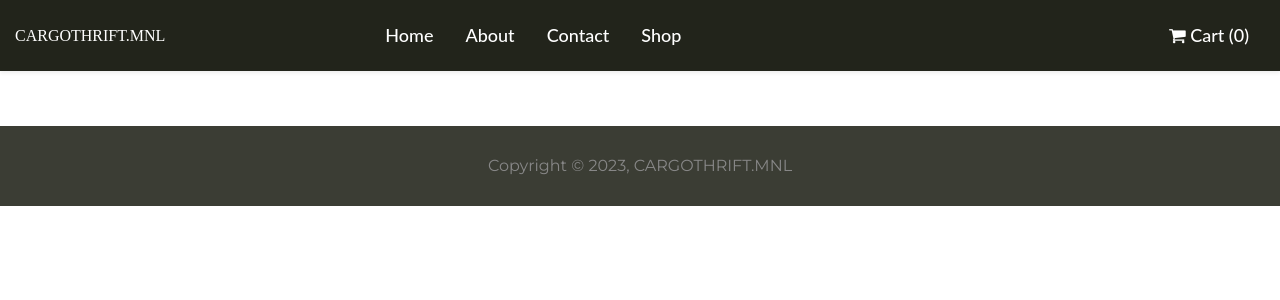
After one commit to eosgnb/cargothriftmnl, a PHP site: page /cargo.php in a window 1280 px wide. The commit adds this page. Shown: the top 300 px of the page. Run offline with PHP 8.4, Linux system fonts and the light colour scheme.

Commit message:
New Things

```diff
--- /dev/null
+++ b/cargo.php
@@ -0,0 +1,21 @@
+<!doctype html>
+<html lang="en">
+<head>
+    <meta charset="utf-8">
+    <meta name="viewport" content="width=device-width, initial-scale=1">
+    <title>CargoThrift.Mnl</title>
+    <link href="https://stackpath.bootstrapcdn.com/font-awesome/4.7.0/css/font-awesome.min.css" rel="stylesheet">
+    <link href="https://cdn.jsdelivr.net/npm/bootstrap@5.2.0-beta1/dist/css/bootstrap.min.css" rel="stylesheet">
+    <link rel="stylesheet" href="https://maxcdn.bootstrapcdn.com/bootstrap/4.0.0-beta/css/bootstrap.min.css">
+    <link rel="preconnect" href="https://fonts.googleapis.com">
+    <link rel="preconnect" href="https://fonts.gstatic.com" crossorigin>
+    <link href="https://fonts.googleapis.com/css2?family=Montserrat&family=Open+Sans&family=Oswald&family=Roboto+Condensed&display=swap" rel="stylesheet">
+    <link rel="stylesheet" href="styles.css">
+</head>
+<body>
+    <?php include 'navigation.php';?>
+
+    <?php include 'footer.php';?>
+    <script src="https://cdn.jsdelivr.net/npm/bootstrap@5.2.0-beta1/dist/js/bootstrap.bundle.min.js"></script>
+</body>
+</html>
--- /dev/null
+++ b/footer.php
@@ -0,0 +1,21 @@
+          <style>
+                .copyright {
+                padding: 28px 0;
+                margin-top: 55px;
+                background-color: #3B3D34; }
+                .copyright span,
+                .copyright a {
+                color: #878787;
+                -webkit-transition: all 0.3s linear;
+                -o-transition: all 0.3s linear;
+                transition: all 0.3s linear; }
+                .copyright a:hover {
+                color:#007bff;
+                }
+            </style>
+
+                <div class="copyright">
+                    <center>
+                        <span>Copyright © 2023, CARGOTHRIFT.MNL</span>
+                    </center>
+                </div>
--- a/navigation.php
+++ b/navigation.php
@@ -11,7 +11,7 @@
             <div class="container-fluid">
                 <div class="row">
                     <div class="col-md-1 my-auto d-none d-sm-none d-md-block d-lg-block">
-                        <h8 style="color:white; font-family:Josefin Sans;"> CARGOTHRIFT.MNL</h8>
+                        <h8 onclick="window.location.href='cargo.php'" style="color:white; font-family:Josefin Sans;"> CARGOTHRIFT.MNL</h8>
                     </div>
                     <div class="col-md-8 my-auto">
                       <ul class="nav justify-content-center p-0 m-1">
@@ -31,24 +31,11 @@
                     </div>
                     <div class="col-md-3 my-auto">
                         <ul class="nav justify-content-end">
-
-                        <li class="nav-item">
-                                <a class="nav-link" href="#" style="color: white; font-family: Lato;" >
-                                    <i class="fa fa-user"></i> Profile
-                                </a>
-                            </li>
-
                             <li class="nav-item">
                                 <a class="nav-link" href="#" style="color: white; font-family: Lato;" >
                                     <i class="fa fa-shopping-cart"></i> Cart (0)
                                 </a>
                             </li>
-                            <li class="nav-item">
-                                <a class="nav-link" href="#" style="color: white; font-family: Lato;" >
-                                    <i class="fa fa-heart"></i> Wishlist (0)
-                                </a>
-                            </li>
-
                         </ul>
                     </div>
                 </div>
--- a/styles.css
+++ b/styles.css
@@ -223,16 +245,3 @@ body {
   .button-73:active {
     transform: scale(1.025);
   }
-
-  .copyright {
-    padding: 28px 0;
-    margin-top: 55px;
-    background-color: #3B3D34; }
-    .copyright span,
-    .copyright a {
-      color: #878787;
-      -webkit-transition: all 0.3s linear;
-      -o-transition: all 0.3s linear;
-      transition: all 0.3s linear; }
-    .copyright a:hover {
-      color:#007bff; }
```
Also changed, not shown: other parts of styles.css (+27 -5 lines), corduroy.php (added, +21 -0 lines), homepage.php (+5 -10 lines), vintage.php (added, +21 -0 lines).
